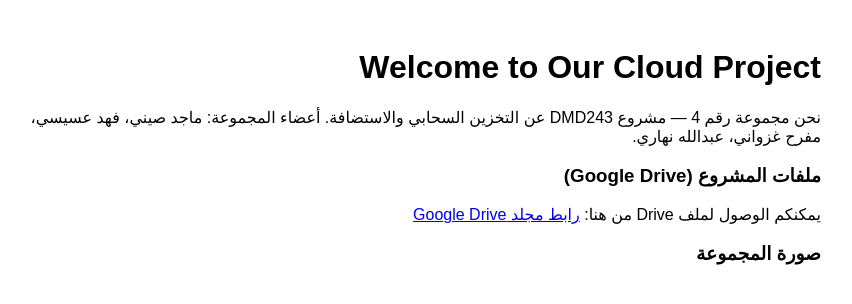
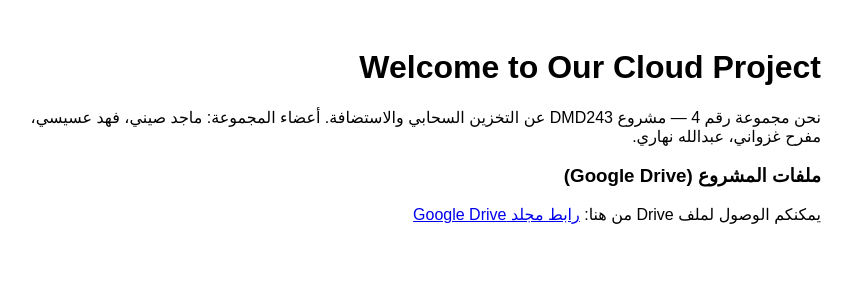
Before and after one commit to Group4-DMD243/GroupProject, a plain HTML site: page index.html in a window 1280 px wide. Shown: the whole page, without its empty margins (219-1071 px from the left). Drawn offline with Linux system fonts and the light colour scheme.

Commit message:
Update index.html

```diff
--- a/index.html
+++ b/index.html
@@ -16,7 +16,7 @@
       <p>نحن مجموعة رقم 4 — مشروع DMD243 عن التخزين السحابي والاستضافة. أعضاء المجموعة: ماجد صيني، فهد عسيسي، مفرح غزواني، عبدالله نهاري.</p>
       <h3>ملفات المشروع (Google Drive)</h3>
       <p>يمكنكم الوصول لملف Drive من هنا: <a href="https://drive.google.com/drive/folders/1D2i_RbpJlAfENjs-llncZyEC7tPj0nj3?usp=drive_link" target="_blank">رابط مجلد Google Drive</a></p>
-      <h3>صورة المجموعة</h3>
+       </p>
     </div>
   </body>
 </html>
```
